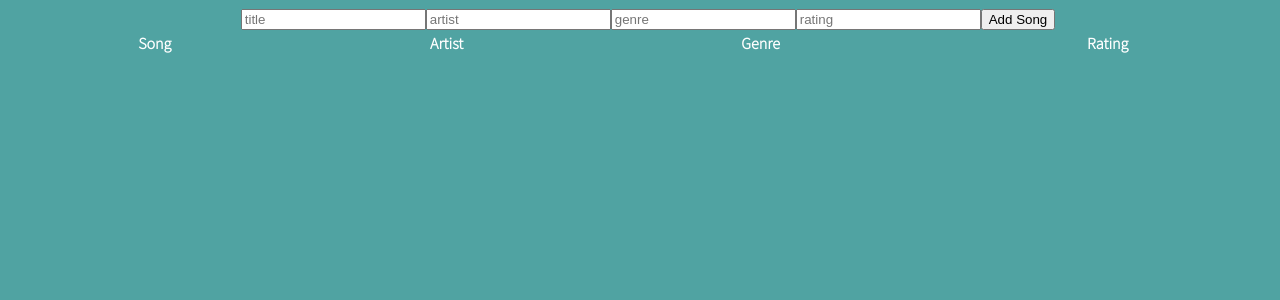
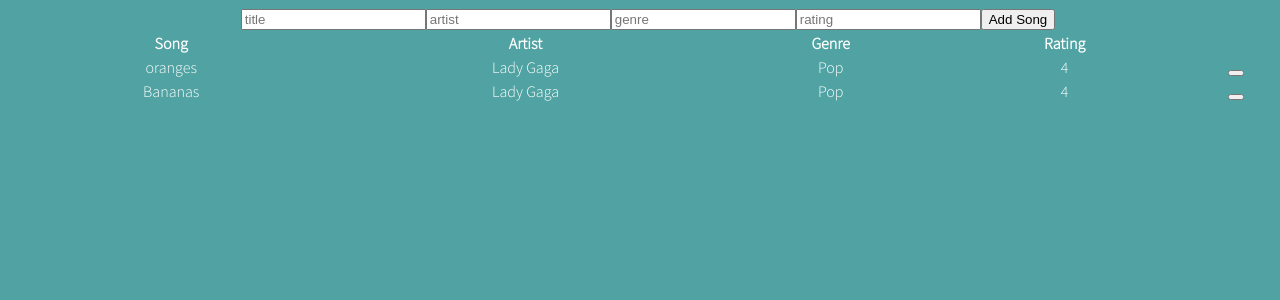
Before and after one commit to iamhelenavd/Winc-Week05-Eindopdracht1.0, a React (Create React App) app: page / in a window 1280 px wide. Shown: the top 300 px of the page. Built offline with nearby package versions, Linux system fonts and the light colour scheme.

Commit message:
problem SOLVED table  is working. form is working

```diff
--- a/src/components/SongForm.jsx
+++ b/src/components/SongForm.jsx
@@ -71,7 +71,7 @@ const SongForm = (props) => {
           onChange={handleInputChange}
         />
       </label>
-      <button> Add Song</button>
+      <button type="submit"> Add Song</button>
     </form>
   );
 };
--- a/src/components/SongList.jsx
+++ b/src/components/SongList.jsx
@@ -7,6 +7,7 @@ function SongList(props) {
     <SongListItem
       key={song.id}
       name={song.title}
+      artist={song.artist}
       genre={song.genre}
       rating={song.rating}
     />
--- a/src/components/SongListItem.jsx
+++ b/src/components/SongListItem.jsx
@@ -3,10 +3,13 @@ import React from "react";
 function SongListItem(props) {
   return (
     <tr>
-      <td>{props.title}</td>
+      <td>{props.name}</td>
       <td>{props.artist}</td>
-      <td>{props.genres}</td>
+      <td>{props.genre}</td>
       <td>{props.rating}</td>
+      <td>
+        <button></button>
+      </td>
     </tr>
   );
 }
--- a/src/components/SongOverview.jsx
+++ b/src/components/SongOverview.jsx
@@ -6,17 +6,17 @@ const SongOverview = () => {
   const SongsDataList = [
     {
       id: "1",
-      Song: "oranges",
-      Artist: "Lady Gaga",
-      Genre: "Pop",
-      Rating: "4",
+      title: "oranges",
+      artist: "Lady Gaga",
+      genre: "Pop",
+      rating: "4",
     },
     {
       id: "2",
-      Song: "Bananas",
-      Artist: "Lady Gaga",
-      Genre: "Pop",
-      Rating: "4",
+      title: "Bananas",
+      artist: "Lady Gaga",
+      genre: "Pop",
+      rating: "4",
     },
   ];
 
```
